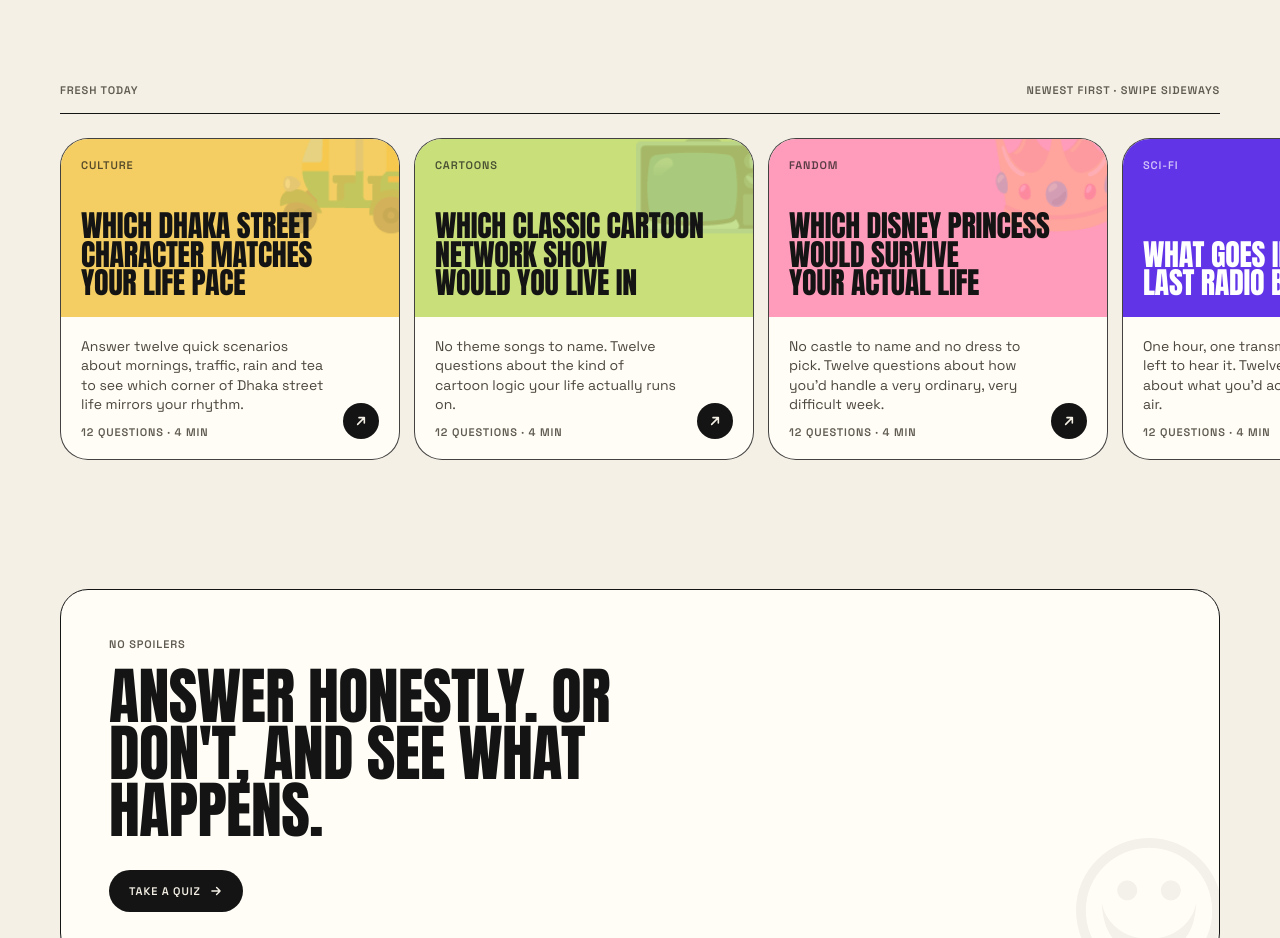
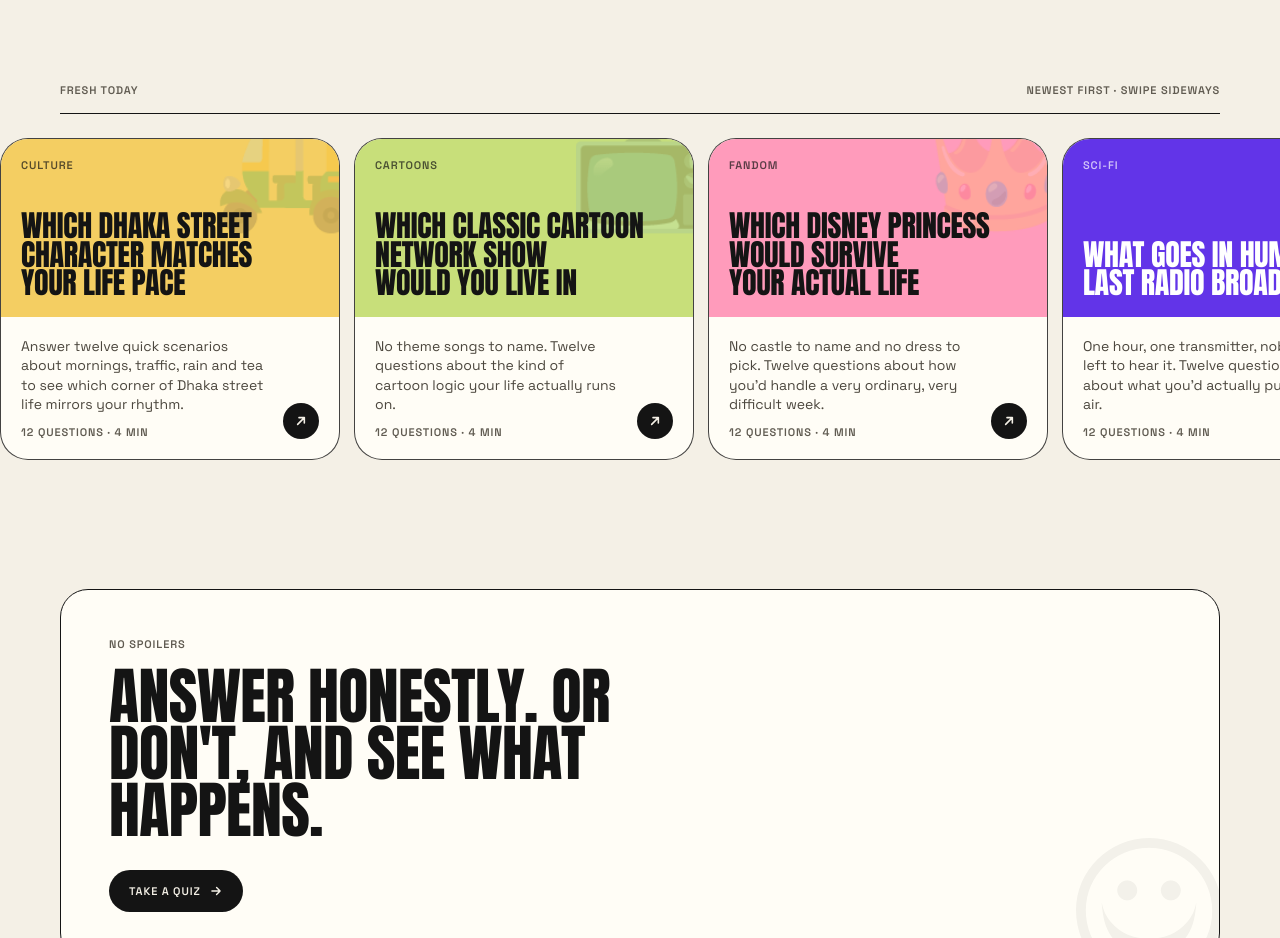
Before and after one commit to kzsakib/quizzy, an Astro site: page / in a window 1280 px wide. Shown: the part 2880-3818 px from the top of the page. Built offline with nearby package versions, Linux system fonts and the light colour scheme; Astro itself is replaced by a stand-in of ours.

Commit message:
Let the fresh-today strip use the full width
The horizontal scroller was padding itself in to the container gutter, which
left a dead column on the left and cut the row short on wide screens. Cards
now start at the viewport edge and scroll off the right, with the heading
still aligned to the page container.

```diff
--- a/src/pages/index.astro
+++ b/src/pages/index.astro
@@ -268,7 +268,7 @@ const rowTwo = [
     </div>
 
     <div
-      class="scroll-x scroll-x--page mt-6 flex snap-x snap-mandatory gap-[var(--bento-gap)] overflow-x-auto overscroll-x-contain pb-4"
+      class="scroll-x mt-6 flex snap-x snap-mandatory gap-[var(--bento-gap)] overflow-x-auto overscroll-x-contain pb-4"
     >
       {
         fresh.map((quiz) => (
--- a/src/styles/global.css
+++ b/src/styles/global.css
@@ -469,17 +469,6 @@
 
 /* Full-bleed horizontal strips still need to line their first card up with
    the page container's left edge on wide screens, not the raw viewport. */
-.scroll-x--page {
-  padding-inline: max(
-    var(--gutter),
-    calc((100% - var(--page-max)) / 2 + var(--gutter))
-  );
-  scroll-padding-inline-start: max(
-    var(--gutter),
-    calc((100% - var(--page-max)) / 2 + var(--gutter))
-  );
-}
-
 .scroll-x {
   scrollbar-width: thin;
   scrollbar-color: var(--line) transparent;
```
